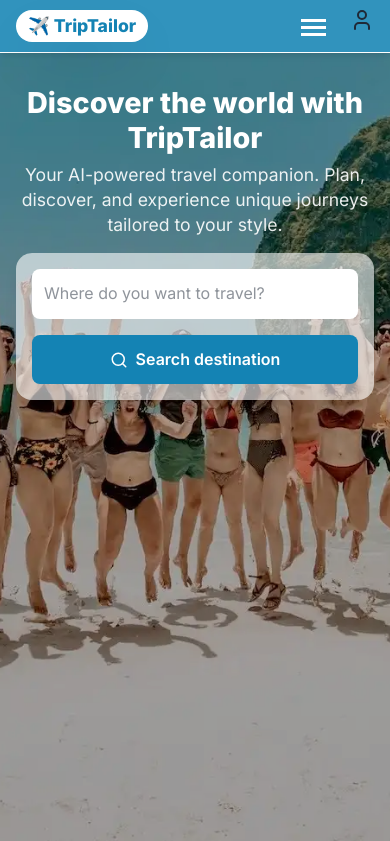
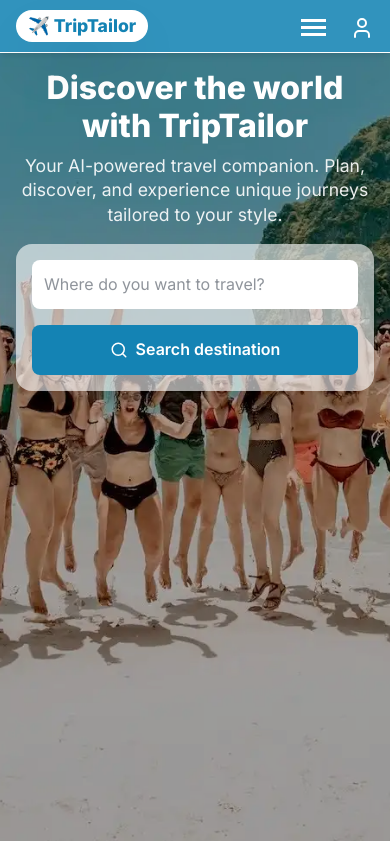
Before and after one commit to papercri/triptailor, a Next.js app: page / in a window 390 px wide. Shown: the top 841 px of the page. Built offline with nearby package versions, Linux system fonts and the light colour scheme; no server answers.

Commit message:
some more responsive things

```diff
--- a/src/components/homePage/hero/Hero.tsx
+++ b/src/components/homePage/hero/Hero.tsx
@@ -38,7 +38,7 @@ export default function Hero() {
           style={{ backgroundImage: `url(${images[index]})` }}
         />
       </AnimatePresence>
-      <div className="container relative z-100">
+      <div className="container relative z-100 flex flex-col items-center justify-center sm:h-screen h-auto">
         <div className="hero__content">
           <h1>Discover the world with TripTailor</h1>
           <p className="text-xl">
--- a/src/components/layout/footer/Footer.tsx
+++ b/src/components/layout/footer/Footer.tsx
@@ -40,7 +40,7 @@ export default function Footer() {
                 <div className="footer__section">
                     <h4>Credits</h4>
                     <ul>
-                        <li className='flex gap-4 text-2xl'>
+                        <li className='flex gap-4 text-2xl justify-center sm:justify-start'>
                             <Link href="https://www.linkedin.com/in/cristianasollini" target='_blank'><FaLinkedin /></Link>
                             <Link href="https://github.com/papercri" target='_blank'><FaGithub /></Link>
                             <Link href="mailto:papercri@gmail.com"><MdOutlineEmail /></Link>
--- a/src/components/layout/nav/Nav.tsx
+++ b/src/components/layout/nav/Nav.tsx
@@ -88,8 +88,8 @@ function Nav() {
               ) :
               (
                 <>
-                  <Link href="/auth/signin"  data-tooltip-id="signin" data-tooltip-content="Sign In"><User /></Link>
-                  <Tooltip id="signin" />
+                  <Link href="/auth/signin" className="text-white mt-2"><User /></Link>
+
                 </>
               )}
           </div>
@@ -118,7 +118,7 @@ function Nav() {
               </>
              ) :
             (
-                <Link href="/auth/signin">Sign In</Link>
+                <Link href="/auth/signin" >Sign In</Link>
             )}
           </ul>
         </div>
--- a/src/styles/globals.scss
+++ b/src/styles/globals.scss
@@ -123,17 +123,15 @@ input[type="number"].no-spinner::-webkit-inner-spin-button {
   }
 }
 
-
-
 // Hero section
 .hero {
   background: linear-gradient(135deg, $primary-color 0%, $accent-color 100%);
   color: $white;
-  padding: 2rem 0;
+  padding: 1rem 0;
   text-align: center;
-
+  padding:1rem 0;
   @media (min-width: $tablet) {
-    padding: 6rem 0;
+    padding: 0;
   }
 
   &__content {
@@ -141,24 +139,23 @@ input[type="number"].no-spinner::-webkit-inner-spin-button {
     margin: 0 auto;
 
     h1 {
-      font-size: 1.8rem;
+      font-size: 2rem;
       font-weight: 800;
       margin-bottom: .5rem;
-      line-height:2.2rem;
+      line-height:2.4rem;
       @media (min-width: $tablet) {
-        font-size: 3.5rem;
-        margin-bottom: 1rem;
-        line-height:4.5rem;
+        font-size: 3.8rem;
+        margin-bottom: 2rem;
+        line-height:5rem;
       }
     }
-
     p {
       font-size: 1.10rem;
       margin-bottom: 1rem;
       opacity: 0.9;
       @media (min-width: $tablet) {
-        font-size: 1.5rem;
-        margin-bottom: 1.5rem;
+        font-size: 1.6rem;
+        margin-bottom: 2.2rem;
 
       }
     }
@@ -264,7 +261,10 @@ input[type="number"].no-spinner::-webkit-inner-spin-button {
   background: $text-dark;
   color: $white;
   padding: 3rem 0 1rem;
-
+  text-align: center;
+  @media (min-width: $mobile) {
+    text-align: left;
+  }
   &__content {
     display: grid;
     grid-template-columns: 1fr;
```
